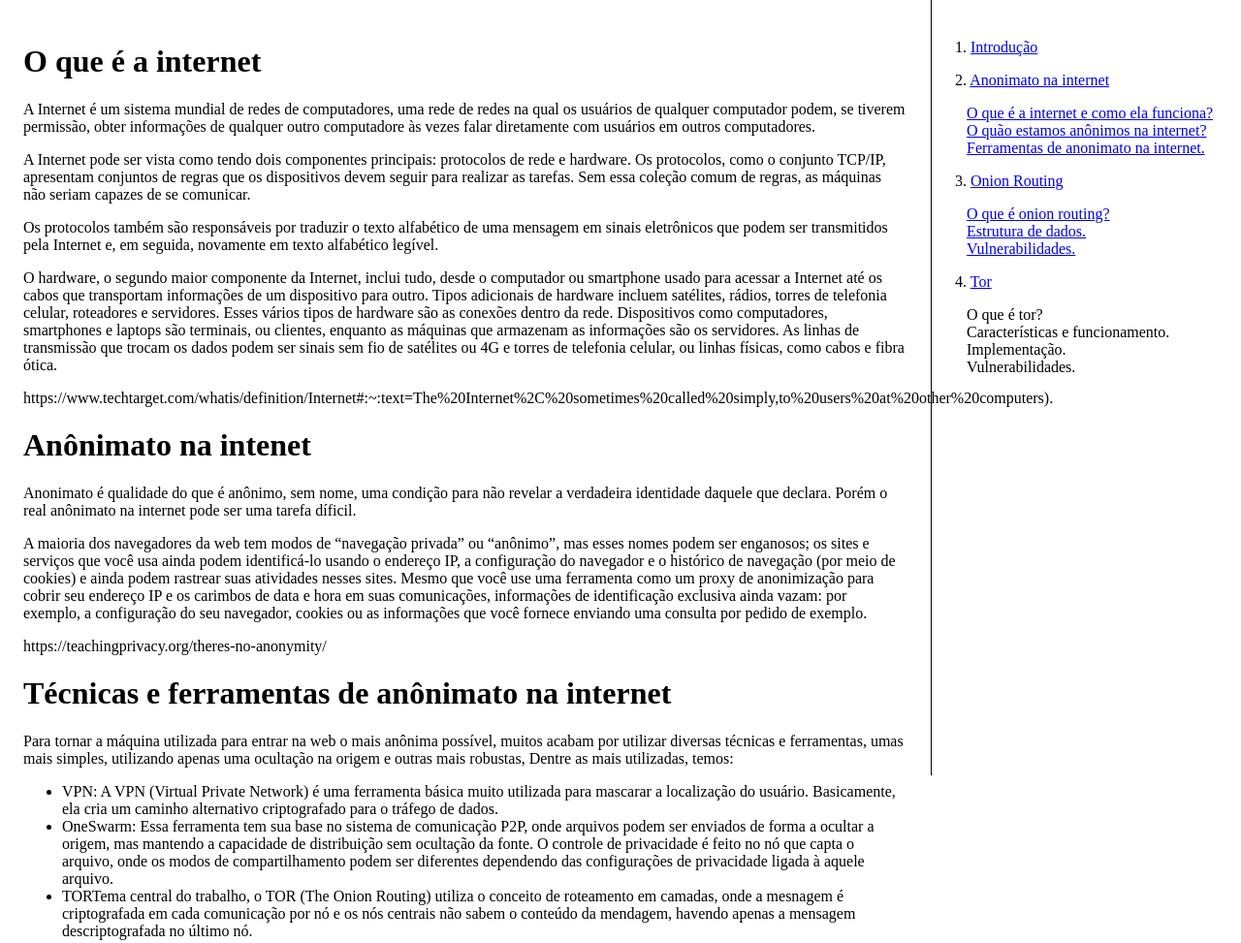
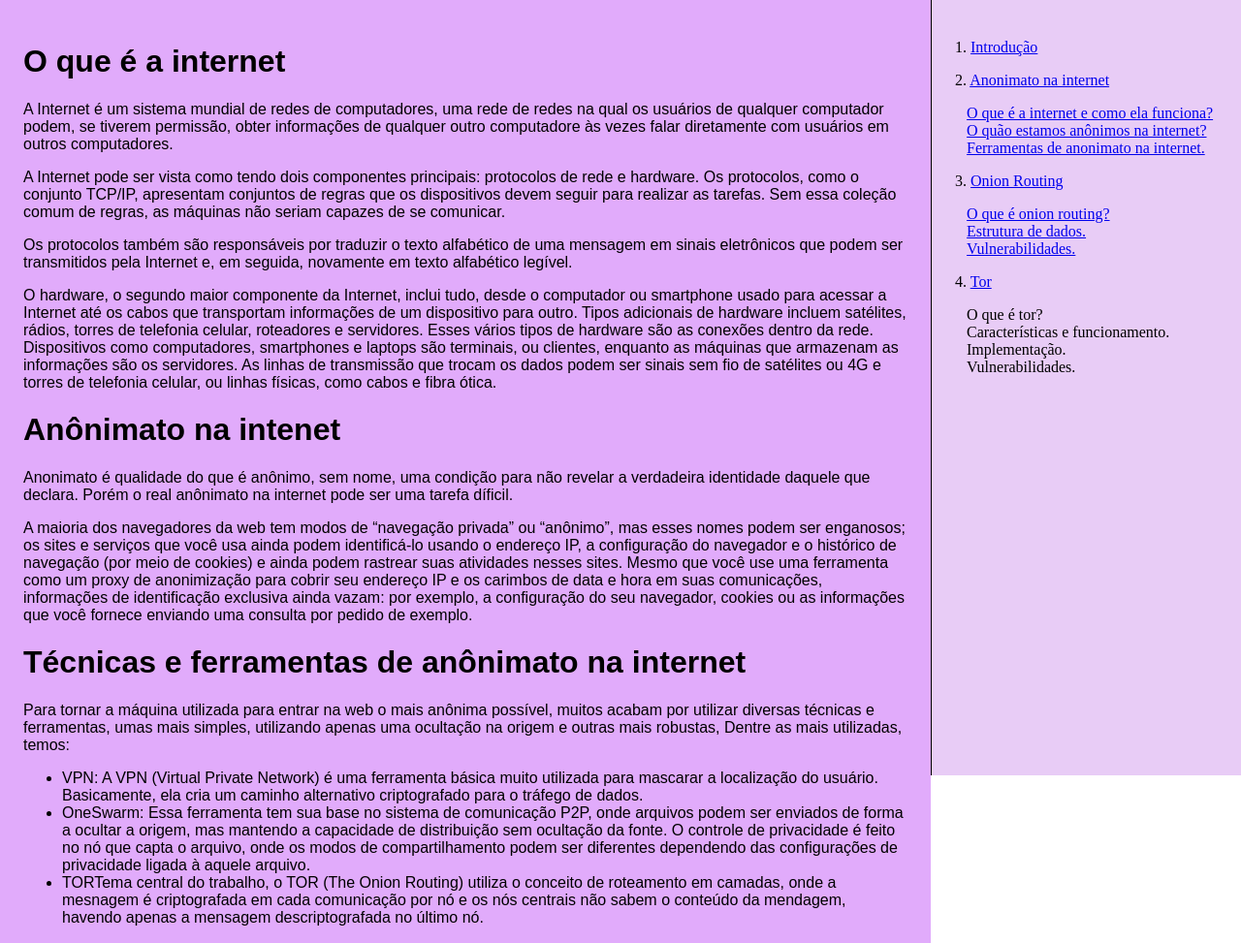
Before and after one commit to Arthur-Cassemiro/Redes, a plain HTML site: page internet.html in a window 1280 px wide. Shown: the top 973 px of the page at 97% size. Drawn offline with Linux system fonts and the light colour scheme.

Commit message:
modificacoes

```diff
--- a/index.css
+++ b/index.css
@@ -15,11 +15,14 @@ ol > li > ol {
     margin: 0;
     display: flex;
     min-height: 100vh;
+
 }
 .content {
     width: 75%;
     padding: 24px;
     box-sizing: border-box;
+    font-family: sans-serif;
+    background-color: rgba(218, 151, 250, 0.8);
 }
 
 nav {
@@ -30,4 +33,6 @@ nav {
     width: 25%;
     padding: 24px;
     box-sizing: border-box;
+    background-color: rgba(227, 192, 244, 0.8);
+
 }
--- a/internet.html
+++ b/internet.html
@@ -1,7 +1,7 @@
 <!DOCTYPE html>
 <html>
   <head>
-    <title>Base</title>
+    <title>A internet</title>
     <link rel="stylesheet" href="index.css" />
   </head>
   <body>
@@ -41,9 +41,6 @@
             fio de satélites ou 4G e torres de telefonia celular, ou linhas
             físicas, como cabos e fibra ótica.
           </p>
-          <p>
-            https://www.techtarget.com/whatis/definition/Internet#:~:text=The%20Internet%2C%20sometimes%20called%20simply,to%20users%20at%20other%20computers).
-          </p>
         </div>
         <div>
           <h1 id="anonimato_na_internet">Anônimato na intenet</h1>
@@ -65,7 +62,6 @@
             informações que você fornece enviando uma consulta por pedido de
             exemplo.
           </p>
-          <p>https://teachingprivacy.org/theres-no-anonymity/</p>
         </div>
         <div>
           <h1 id="ferramentas_de_anonimato">
```
Also changed, not shown: index.html (+1 -1 lines), or.html (+1 -1 lines), tor.html (+2 -2 lines).
